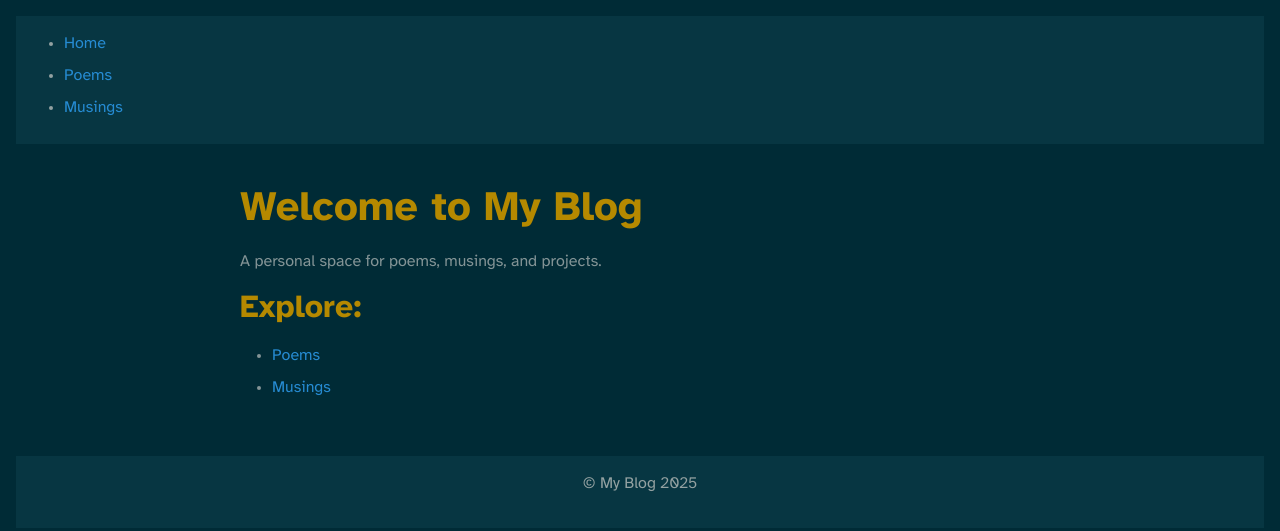
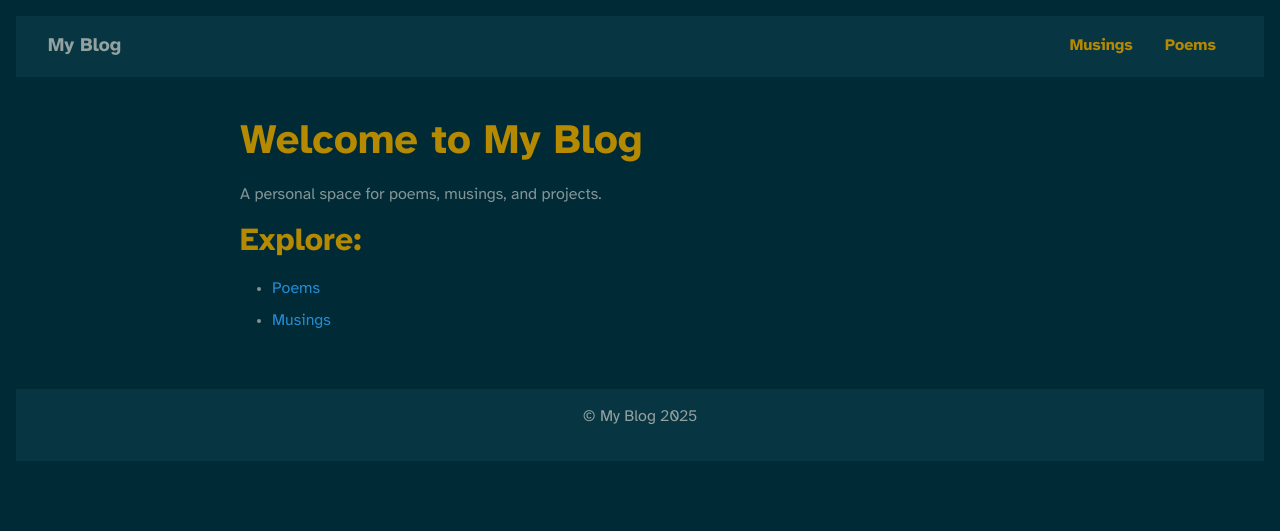
Before and after one commit to itsraaj/itsraaj.github.io, a Jekyll site: the page built from index.md, in a window 1280 px wide. Shown: the top 531 px of the page. Built offline with Jekyll 4.4.1, drawn with Linux system fonts in a browser that asks for light colours.

Commit message:
style change - navigation bar/header

```diff
--- a/_includes/header.html
+++ b/_includes/header.html
@@ -1,9 +1,24 @@
-<header>
-    <nav>
-      <ul>
-        <li><a href="/">Home</a></li>
-        <li><a href="/poems/">Poems</a></li>
-        <li><a href="/musings/">Musings</a></li>
-      </ul>
-    </nav>
-  </header>
+<header class="border-bottom-thick px-2 clearfix">
+  <div class="left sm-width-full py-1 mt-1 mt-lg-0">
+    {% for my_page in site.pages %}
+      {% if my_page.url == "/" %}
+        <a class="align-middle link-primary text-accent homepage-link" href="{{ site.baseurl }}/">
+          {{ site.title }}
+        </a>
+      {% endif %}
+    {% endfor %}
+  </div>
+  <div class="right sm-width-full">
+    <ul class="list-reset mt-lg-1 mb-2 mb-lg-1 nav-links">
+      {% for my_page in site.pages %}
+        {% if my_page.title and my_page.url != "/" %}
+          <li class="inline-block">
+            <a class="align-middle link-primary mr-2 mr-lg-0 ml-lg-2" href="{{ my_page.url | prepend: site.baseurl }}">
+              {{ my_page.title }}
+            </a>
+          </li>
+        {% endif %}
+      {% endfor %}
+    </ul>
+  </div>
+</header>
--- a/assets/css/style.css
+++ b/assets/css/style.css
@@ -62,20 +62,46 @@ body, h1, h2, h3, h4, h5, h6, p, blockquote, pre, ul, ol, figure {
   text-decoration: underline;
 }
 
+/* Header Styles */
 header {
+  display: flex;
+  justify-content: space-between;
+  align-items: center;
+  flex-wrap: nowrap;
   background-color: #073642; /* Slightly darker than the background */
-    color: #93a1a1; /* Solarized secondary text */
-    padding: 1rem;
+  padding: 1rem 2rem;
   margin-bottom: 1.5rem;
 }
 
-  header h1 a {
-    color: #b58900; /* Solarized yellow */
+header .homepage-link {
+  color: #93a1a1; /* Subtle accent for the homepage link */
+  font-size: 1.2rem;
+  font-weight: bold;
   text-decoration: none;
 }
 
-  header h1 a:hover {
-    color: #268bd2;
+header .homepage-link:hover {
+  color: #b58900; /* Highlighted hover effect */
+}
+
+header ul.nav-links {
+  display: flex;
+  list-style: none;
+  margin: 0;
+  padding: 0;
+}
+
+header ul.nav-links li {
+  margin: 0 1rem;
+}
+
+header ul.nav-links li a {
+  color: #b58900; /* Solarized yellow for links */
+  font-weight: bold;
+}
+
+header ul.nav-links li a:hover {
+  color: #268bd2; /* Solarized blue for hover */
 }
 
 /* Typography */
```
Lines whose indentation alone changed are shown as unchanged.
